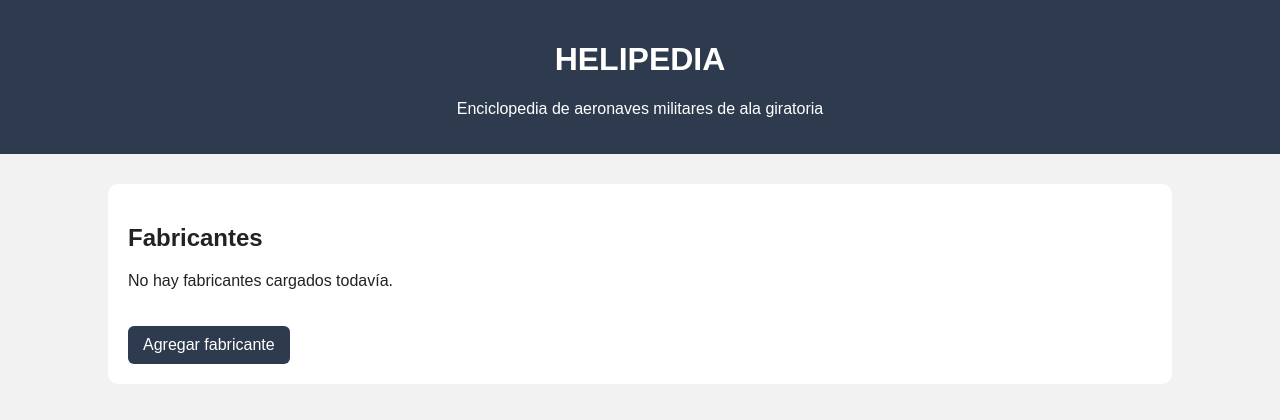
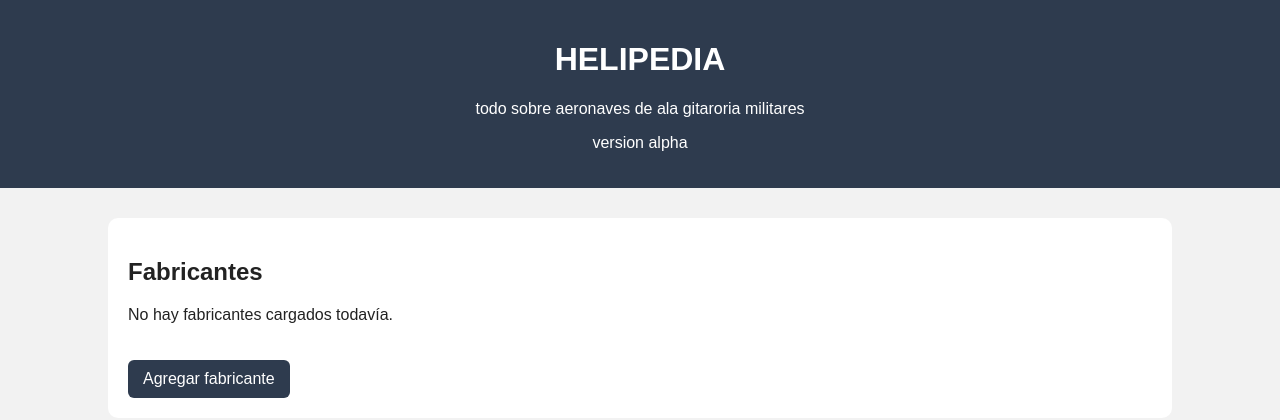
Before and after one commit to antorodriamveg/mi_wiki, a Flask app: page / in a window 1280 px wide. Shown: the top 420 px of the page. Run offline with Flask 3, Linux system fonts and the light colour scheme; data that the repository does not hold is empty; some libraries are stand-ins or nearby versions.

Commit message:
cambio texto

```diff
--- a/templates/fabricantes.html
+++ b/templates/fabricantes.html
@@ -9,7 +9,8 @@
 
 <header>
     <h1>HELIPEDIA</h1>
-    <p>Enciclopedia de aeronaves militares de ala giratoria</p>
+    <p>todo sobre aeronaves de ala gitaroria militares</p>
+    <p> version alpha </p>
 </header>
 
 <div class="container">
```
